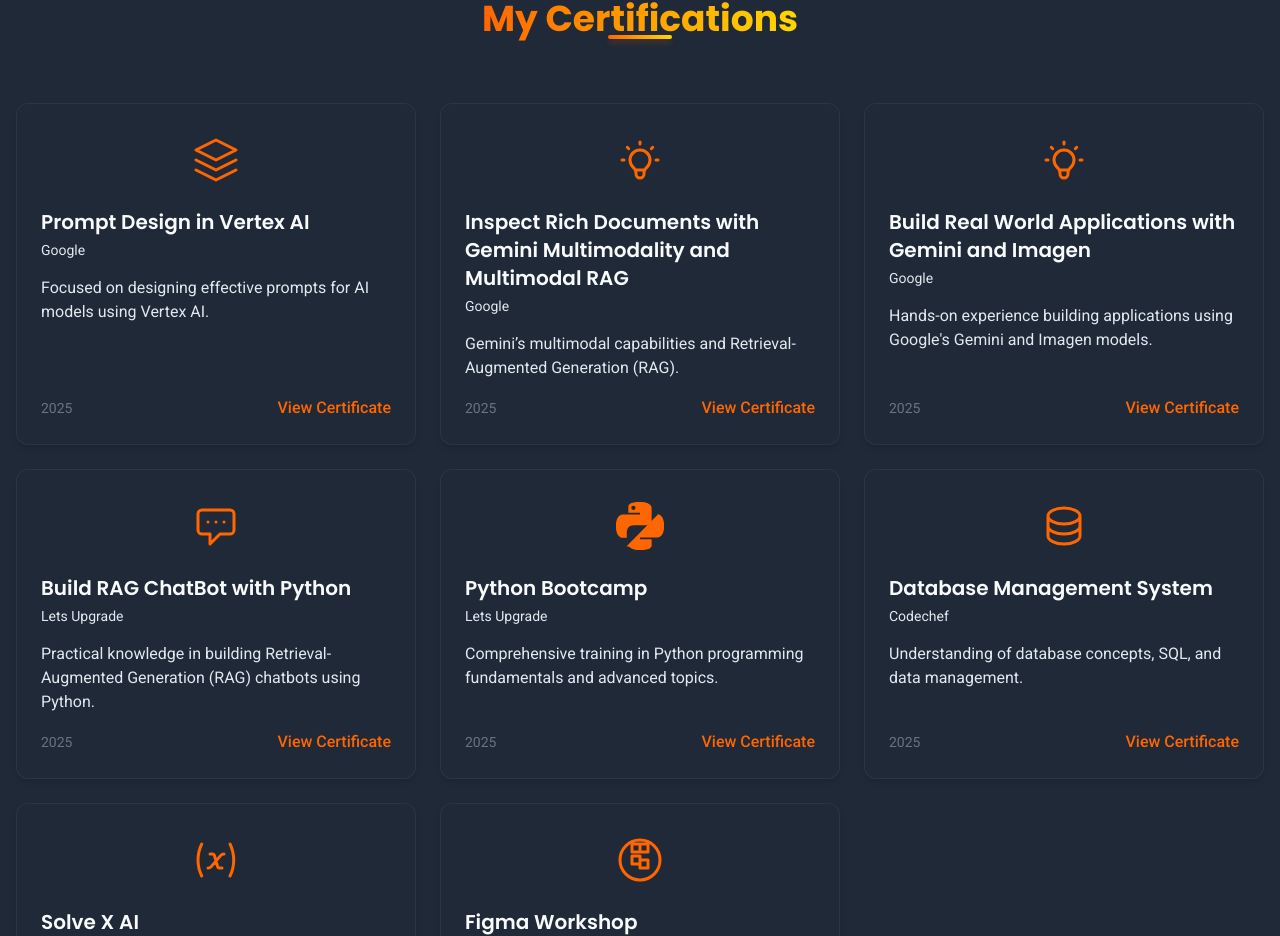
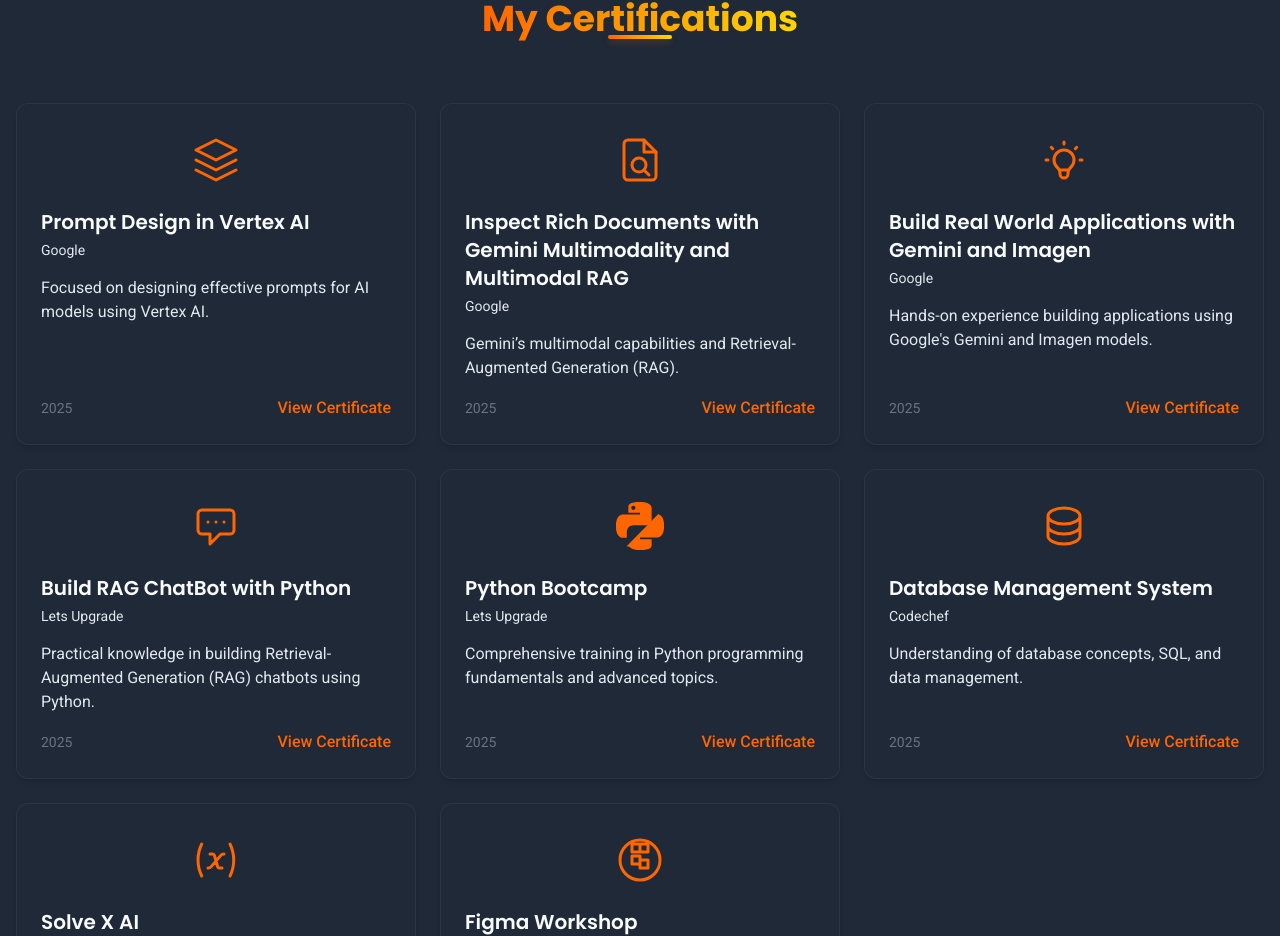
Before and after one commit to Rajj-c/myportfolio, a plain HTML site: page index.html in a window 1280 px wide. Shown: the part 4449-5385 px from the top of the page. Drawn offline with nearby package versions, Linux system fonts and the light colour scheme.

Commit message:
Update index.html

```diff
--- a/index.html
+++ b/index.html
@@ -857,9 +857,12 @@
 
                 <div class="card rounded-xl shadow-md p-6 flex flex-col" data-aos="fade-up" data-aos-delay="200">
           <div class="h-16 mb-4 flex items-center justify-center">
-            <svg xmlns="http://www.w3.org/2000/svg" class="h-12 w-12 text-gradient-start" viewBox="0 0 24 24" fill="none" stroke="currentColor" stroke-width="1.5" stroke-linecap="round" stroke-linejoin="round">
-              <path d="M9.663 17h4.673M12 3v1m6.364 1.636l-.707.707M21 12h-1M4 12H3m3.343-5.657l-.707-.707m2.828 9.9a5 5 0 117.072 0l-.548.547A3.374 3.374 0 0014 18.469V19a2 2 0 11-4 0v-.531c0-.895-.356-1.754-.988-2.386l-.548-.547z" />
-            </svg>
+<svg xmlns="http://www.w3.org/2000/svg" class="h-12 w-12 text-gradient-start" viewBox="0 0 24 24" fill="none" stroke="currentColor" stroke-width="1.5" stroke-linecap="round" stroke-linejoin="round">
+  <path d="M14 2H6a2 2 0 00-2 2v16a2 2 0 002 2h12a2 2 0 002-2V8z"></path>
+  <polyline points="14 2 14 8 20 8"></polyline>
+  <circle cx="11.5" cy="14.5" r="3.5"></circle>
+  <line x1="14" y1="17" x2="16.5" y2="19.5"></line>
+</svg>
           </div>
           <h3 class="text-xl font-semibold text-primary-text mb-1"> Inspect Rich Documents with Gemini Multimodality and Multimodal RAG </h3>
           <p class="text-secondary-text text-sm mb-4">Google</p>
```
